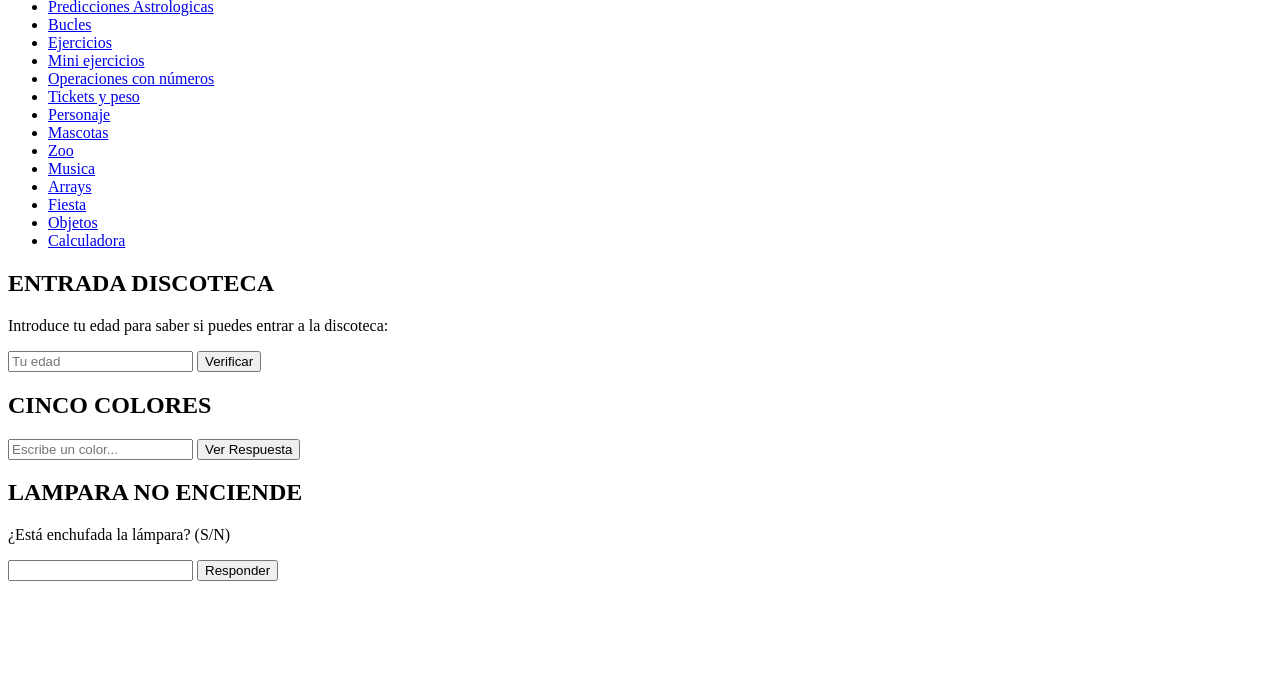
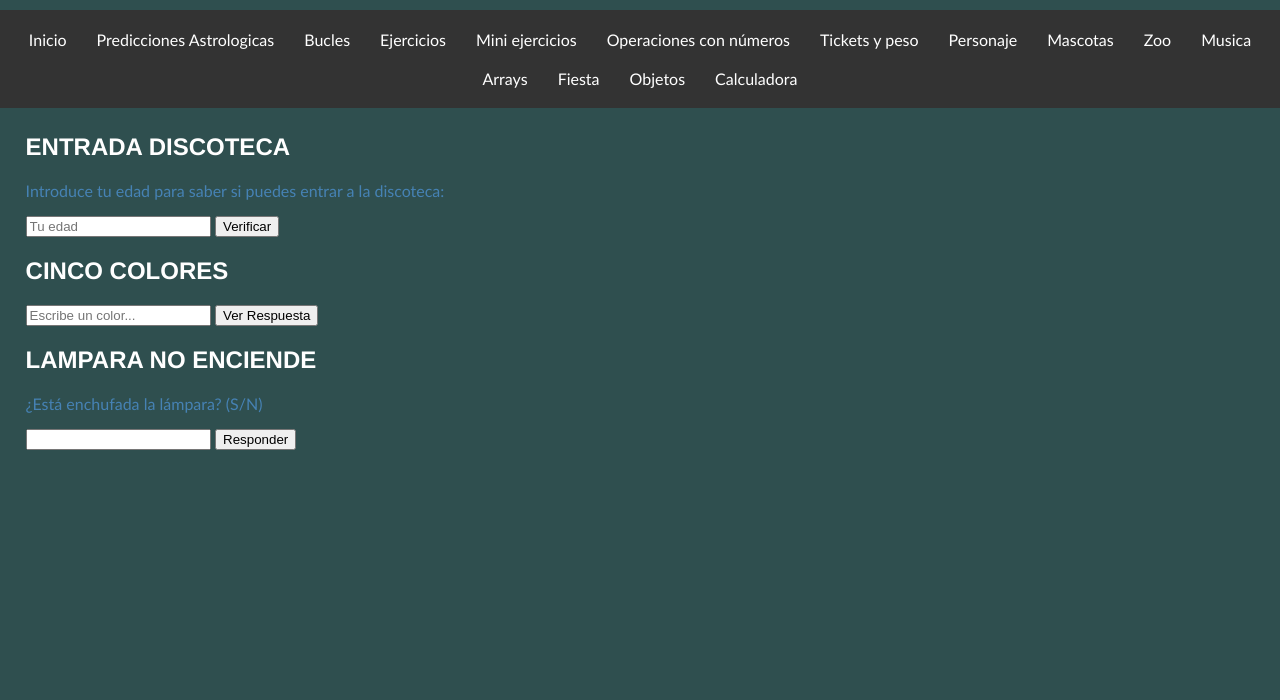
Before and after one commit to anvaspam/javascript, a plain HTML site: page index.html in a window 1280 px wide. Shown: the part 100-800 px from the top of the page. Drawn offline with Linux system fonts and the light colour scheme; the site is published under a folder, as on GitHub Pages, so addresses that start at the root find nothing.

Commit message:
correccion rutas paginas y css/js

```diff
--- a/index.html
+++ b/index.html
@@ -4,9 +4,9 @@
     <meta charset="UTF-8">
     <meta name="viewport" content="width=device-width, initial-scale=1.0">
     <title>Javascript</title>
-    <link rel="stylesheet" href="/css/style.css">
-    <link rel="stylesheet" href="/css/nav.css">
-    <script src="js/scripts.js" defer></script>
+    <link rel="stylesheet" href="./css/style.css">
+    <link rel="stylesheet" href="./css/nav.css">
+    <script src="./js/scripts.js" defer></script>
     <!-- <script src="bombilla.js" defer></script> -->
 
 </head>
@@ -16,21 +16,21 @@
     <h1>Practicas Javascript</h1>
     <nav class="navbar1">
         <ul class="nav-list">
-            <li><a href="index.html">Inicio</a></li>
-            <li><a href="/pages/prediccionesastrologicas.html">Predicciones Astrologicas</a></li>
-            <li><a href="/pages/bucles.html">Bucles</a></li>
-            <li><a href="/pages/password.html">Ejercicios</a></li>
-            <li><a href="/pages/miniejercicios.html">Mini ejercicios</a></li>
-            <li><a href="/pages/operacionesnumeros.html">Operaciones con números</a></li>
-            <li><a href="/pages/ticketsypeso.html">Tickets y peso</a></li>
-            <li><a href="/pages/personaje.html">Personaje</a></li>
-            <li><a href="/pages/mascotas.html">Mascotas</a></li>
-            <li><a href="/pages/zoo.html">Zoo</a></li>
-            <li><a href="/pages/musica.html">Musica</a></li>
-            <li><a href="/pages/arrays.html">Arrays</a></li>
-            <li><a href="/pages/fiesta.html">Fiesta</a></li>
-            <li><a href="/pages/objetos.html">Objetos</a></li>
-            <li><a href="/pages/calculadora.html">Calculadora</a></li>
+            <li><a href="./index.html">Inicio</a></li>
+            <li><a href="./pages/prediccionesastrologicas.html">Predicciones Astrologicas</a></li>
+            <li><a href="./pages/bucles.html">Bucles</a></li>
+            <li><a href="./pages/password.html">Ejercicios</a></li>
+            <li><a href="./pages/miniejercicios.html">Mini ejercicios</a></li>
+            <li><a href="./pages/operacionesnumeros.html">Operaciones con números</a></li>
+            <li><a href="./pages/ticketsypeso.html">Tickets y peso</a></li>
+            <li><a href="./pages/personaje.html">Personaje</a></li>
+            <li><a href="./pages/mascotas.html">Mascotas</a></li>
+            <li><a href="./pages/zoo.html">Zoo</a></li>
+            <li><a href="./pages/musica.html">Musica</a></li>
+            <li><a href="./pages/arrays.html">Arrays</a></li>
+            <li><a href="./pages/fiesta.html">Fiesta</a></li>
+            <li><a href="./pages/objetos.html">Objetos</a></li>
+            <li><a href="./pages/calculadora.html">Calculadora</a></li>
         </ul>
     </nav>
 </header>
```
